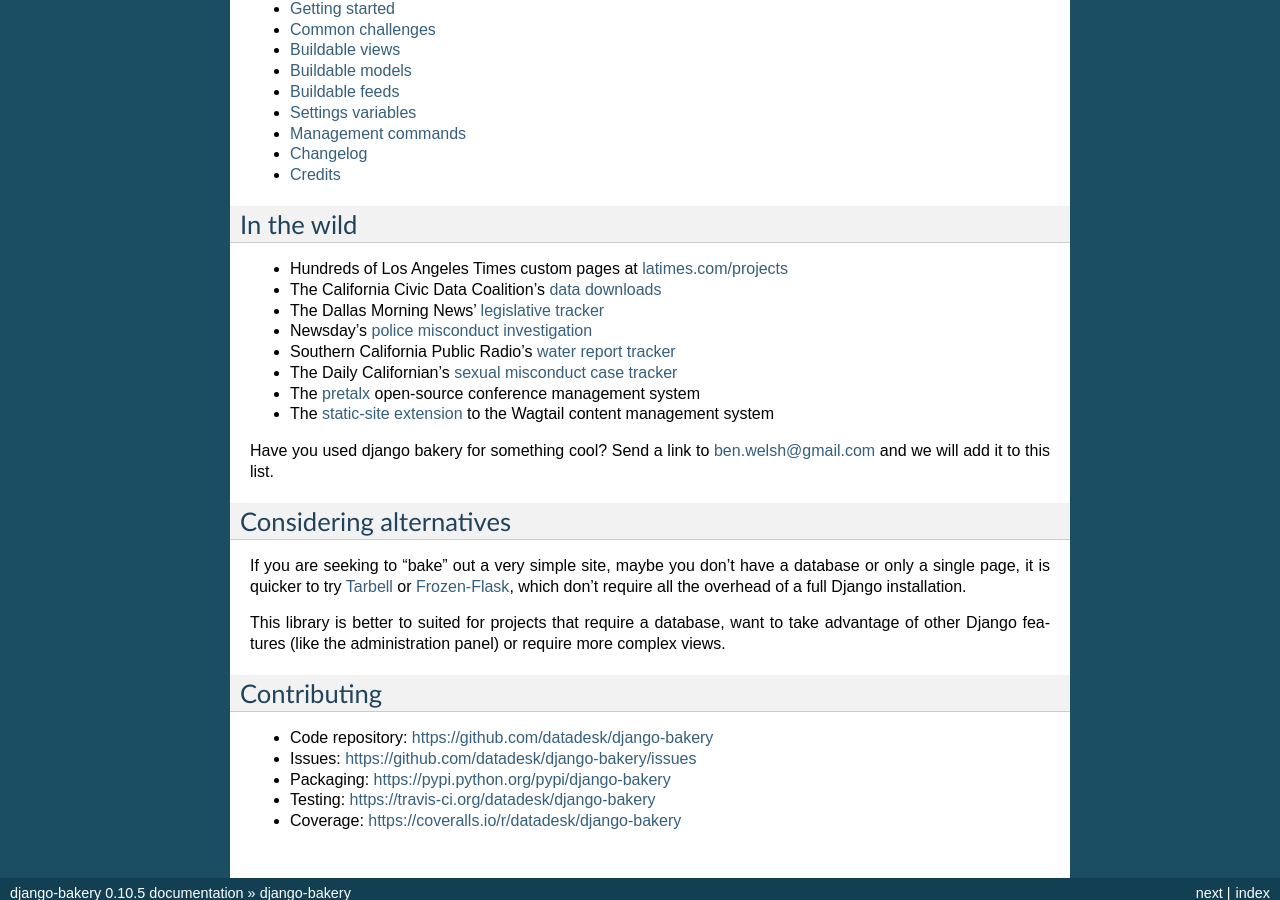
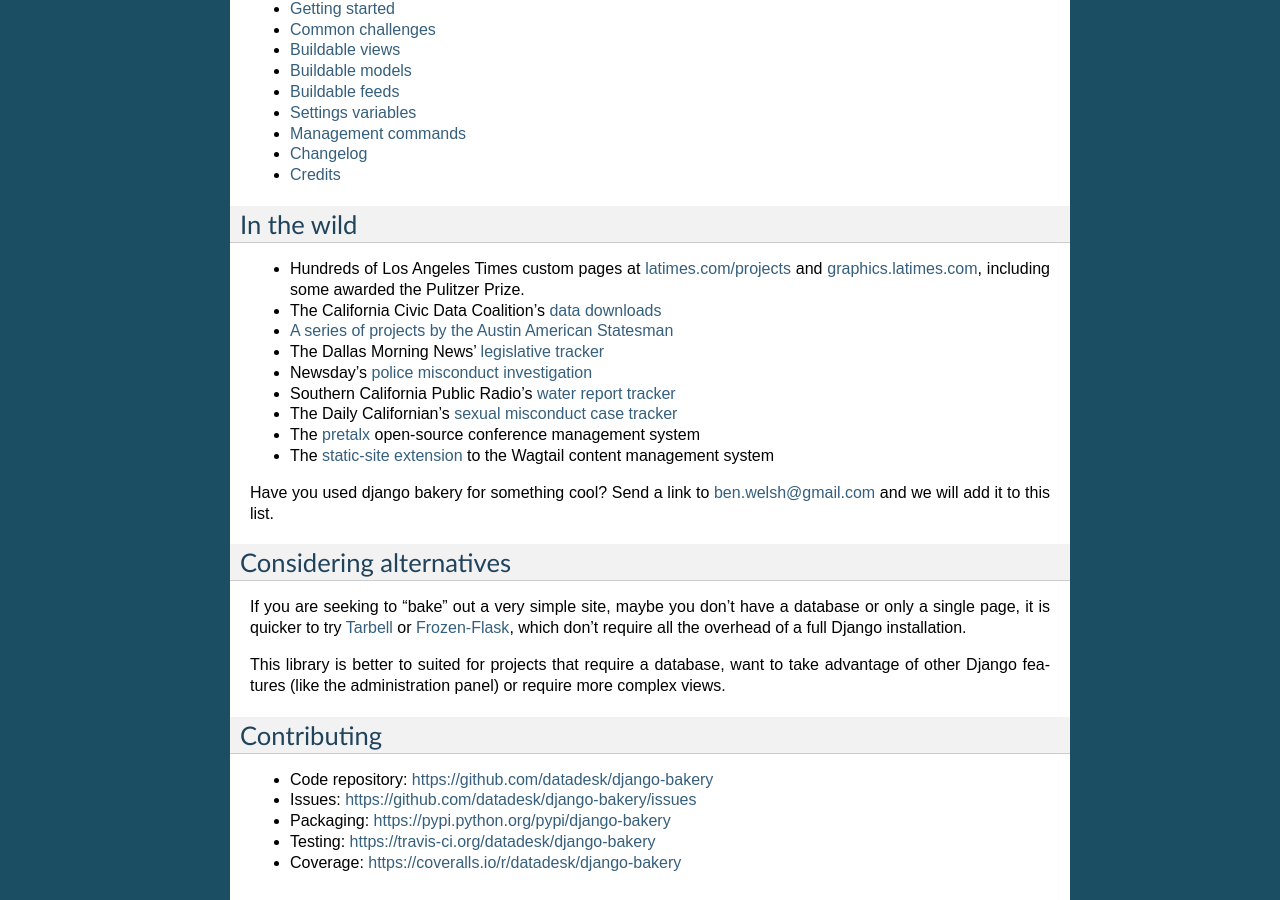
Before and after one commit to Sibizwan5/django-bakery, a Sphinx documentation site: the page built from docs/index.rst, in a window 1280 px wide and 900 px high, scrolled down 772 px. Built offline with Sphinx 7.4.7, drawn with Linux system fonts in a browser that asks for light colours.

Commit message:
More examples

```diff
--- a/docs/index.rst
+++ b/docs/index.rst
@@ -44,8 +44,9 @@
 In the wild
 -----------
 
-* Hundreds of Los Angeles Times custom pages at `latimes.com/projects <http://www.latimes.com/projects/>`_
+* Hundreds of Los Angeles Times custom pages at `latimes.com/projects <http://www.latimes.com/projects/>`_ and `graphics.latimes.com <http://graphics.latimes.com/>`_, including some awarded the Pulitzer Prize.
 * The California Civic Data Coalition's `data downloads <https://calaccess.californiacivicdata.org/downloads/latest/>`_
+* `A <https://apps.statesman.com/votetracker/entities/austin-city-council/>`_ `series <https://apps.statesman.com/sxsw/2017/>`_ `of <https://apps.statesman.com/question-of-restraint/data/>`_ `projects <https://apps.statesman.com/homicides/>`_ `by <https://apps.statesman.com/council-candidate-explorer/election/2016/>`_ `the <https://apps.statesman.com/austin360/eats/>`_ `Austin American Statesman <https://apps.statesman.com/austin360/booze-guide/>`_
 * The Dallas Morning News' `legislative tracker <http://interactives.dallasnews.com/2017/the-85th/>`_
 * Newsday's `police misconduct investigation <http://data.newsday.com/crime/police-misconduct/>`_
 * Southern California Public Radio's `water report tracker <http://projects.scpr.org/applications/monthly-water-use/>`_
```
